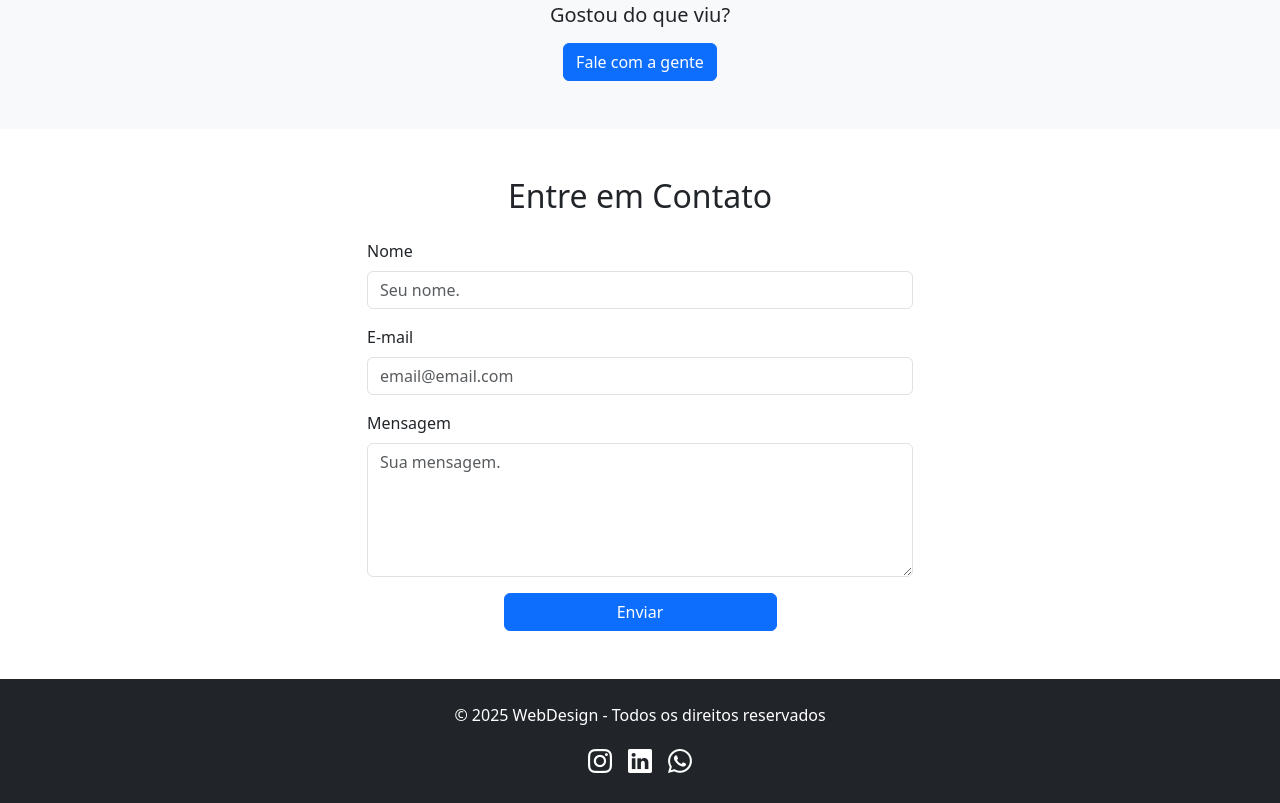
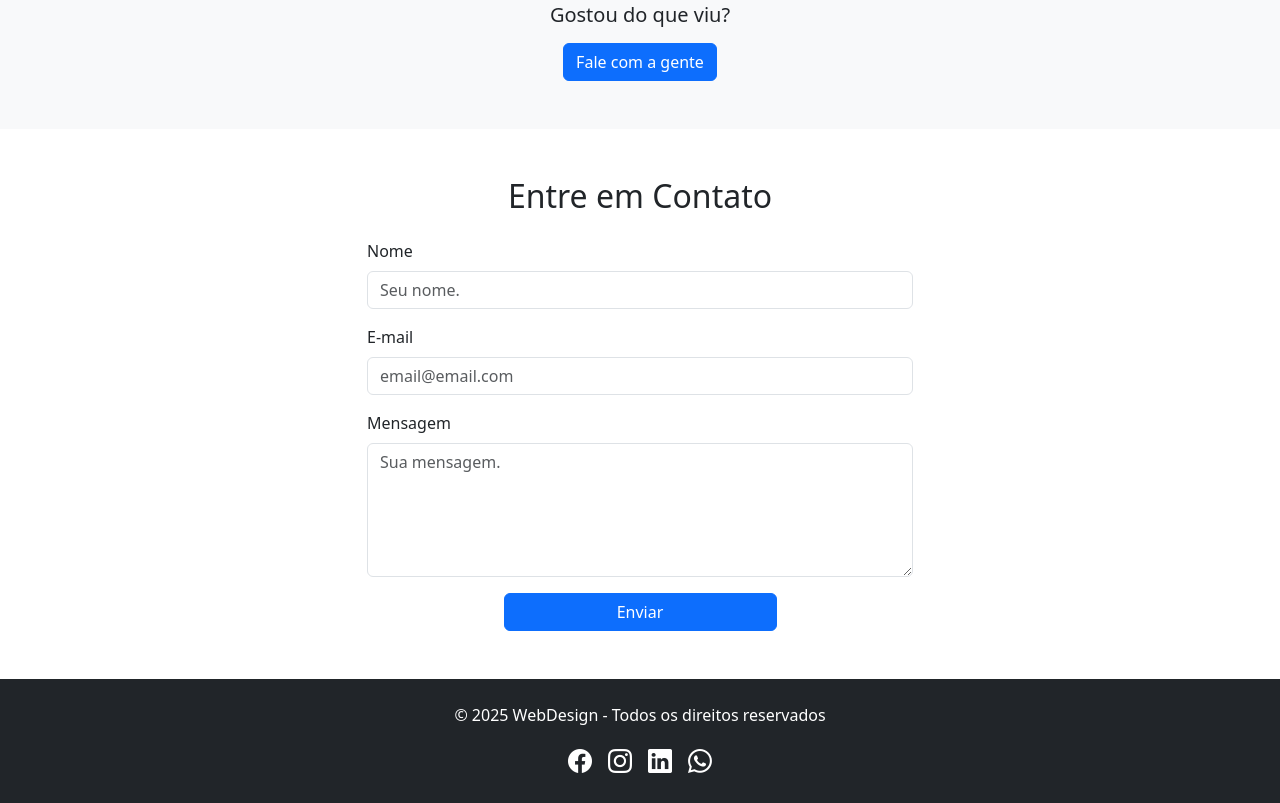
Before and after one commit to IsaSturm/Somativa-DevOps, a plain HTML site: page index.html in a window 1280 px wide. Shown: the part 1754-2557 px from the top of the page. Drawn offline with nearby package versions, Linux system fonts and the light colour scheme.

Commit message:
Update index.html
Inclusão do link para o Facebook.

```diff
--- a/index.html
+++ b/index.html
@@ -149,6 +149,9 @@
         <div class="container">
             <p class="mb-3">&copy; 2025 WebDesign - Todos os direitos reservados</p>
             <div class="d-flex justify-content-center gap-3">
+                <a href="https://facebook.com" target="_blank" class="text-white fs-4">
+                    <i class="bi bi-facebook"></i>
+                </a>
                 <a href="https://instagram.com" target="_blank" class="text-white fs-4">
                     <i class="bi bi-instagram"></i>
                 </a>
```
